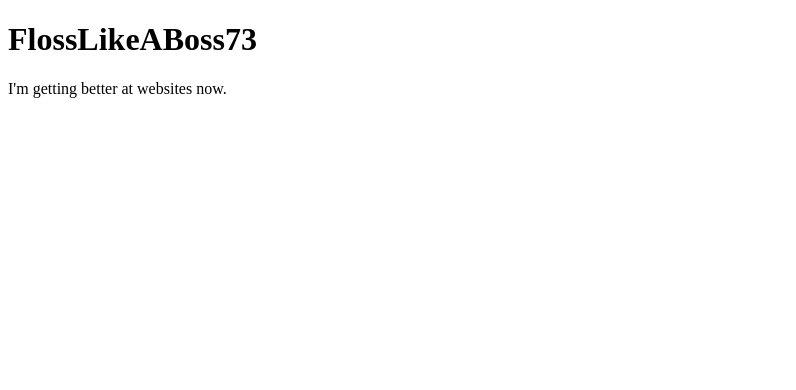
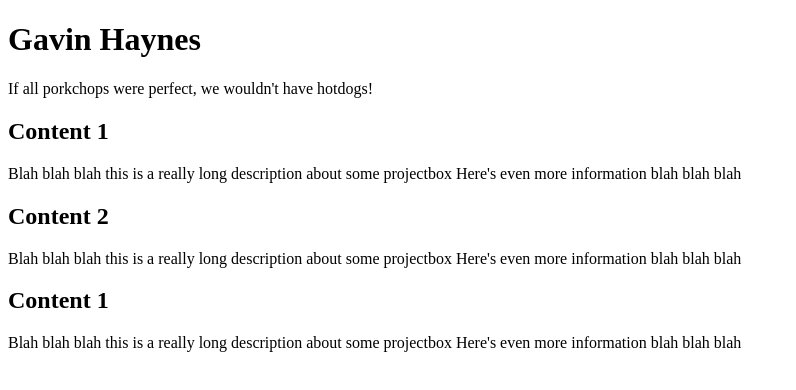
Before and after one commit to gavinsh32/gavinsh32.github.io, a plain HTML site: page index.html in a window 1280 px wide. Shown: the whole page, without its empty margins (0-796 px from the left). Drawn offline with Linux system fonts and the light colour scheme.

Commit message:
Added div content blocks

```diff
--- a/index.html
+++ b/index.html
@@ -1,7 +1,21 @@
 <!DOCTYPE html>
 <html>
 <body>
-	<h1>FlossLikeABoss73</h1>
-	<p>I'm getting better at websites now.</p>
+	<div class="myheader">
+		<h1>Gavin Haynes</h1>
+		<p>If all porkchops were perfect, we wouldn't have hotdogs!</p>
+	</div>
+	<div class="projectbox">
+		<h2>Content 1</h2>
+		<p>Blah blah blah this is a really long description about some projectbox Here's even more information blah blah blah</p>
+	</div>
+	<div class="projectbox">
+		<h2>Content 2</h2>
+		<p>Blah blah blah this is a really long description about some projectbox Here's even more information blah blah blah</p>
+	</div>
+	<div class="projectbox">
+		<h2>Content 1</h2>
+		<p>Blah blah blah this is a really long description about some projectbox Here's even more information blah blah blah</p>
+	</div>
 </body>
 </html>
```
